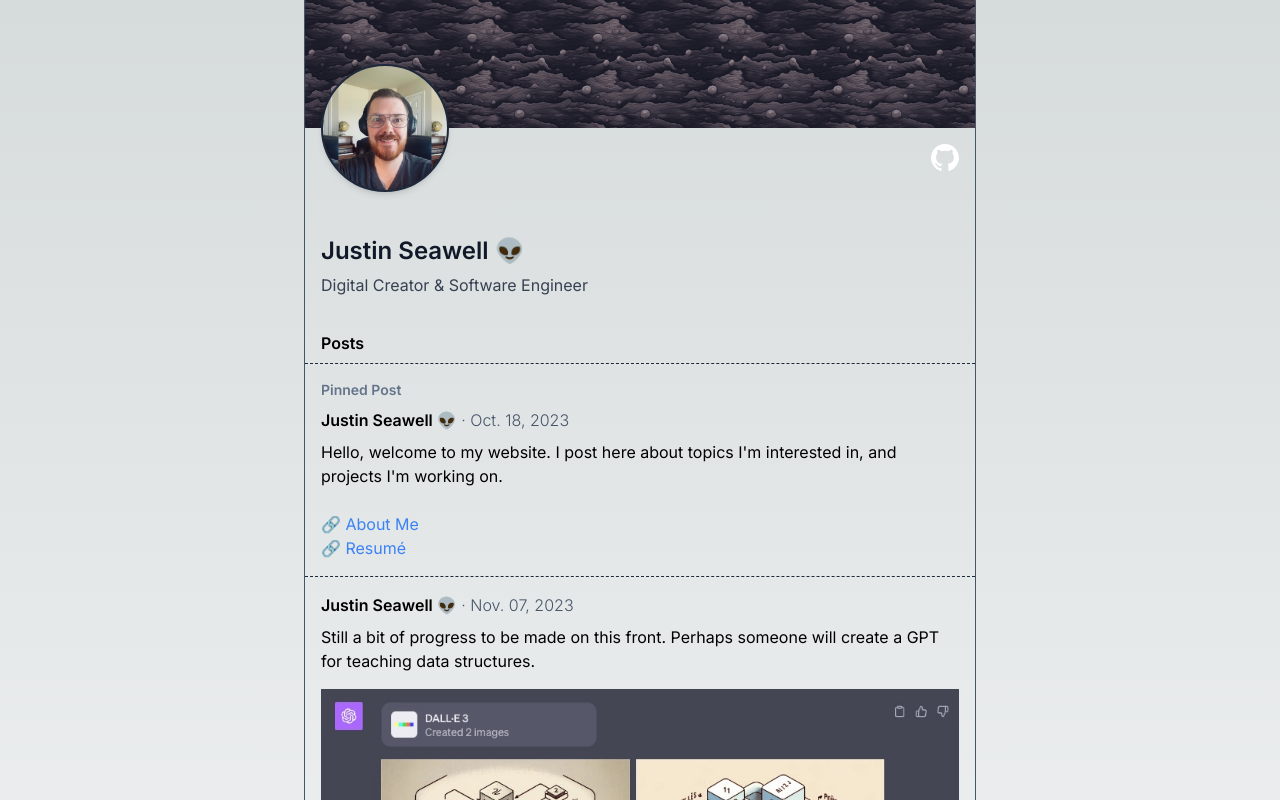
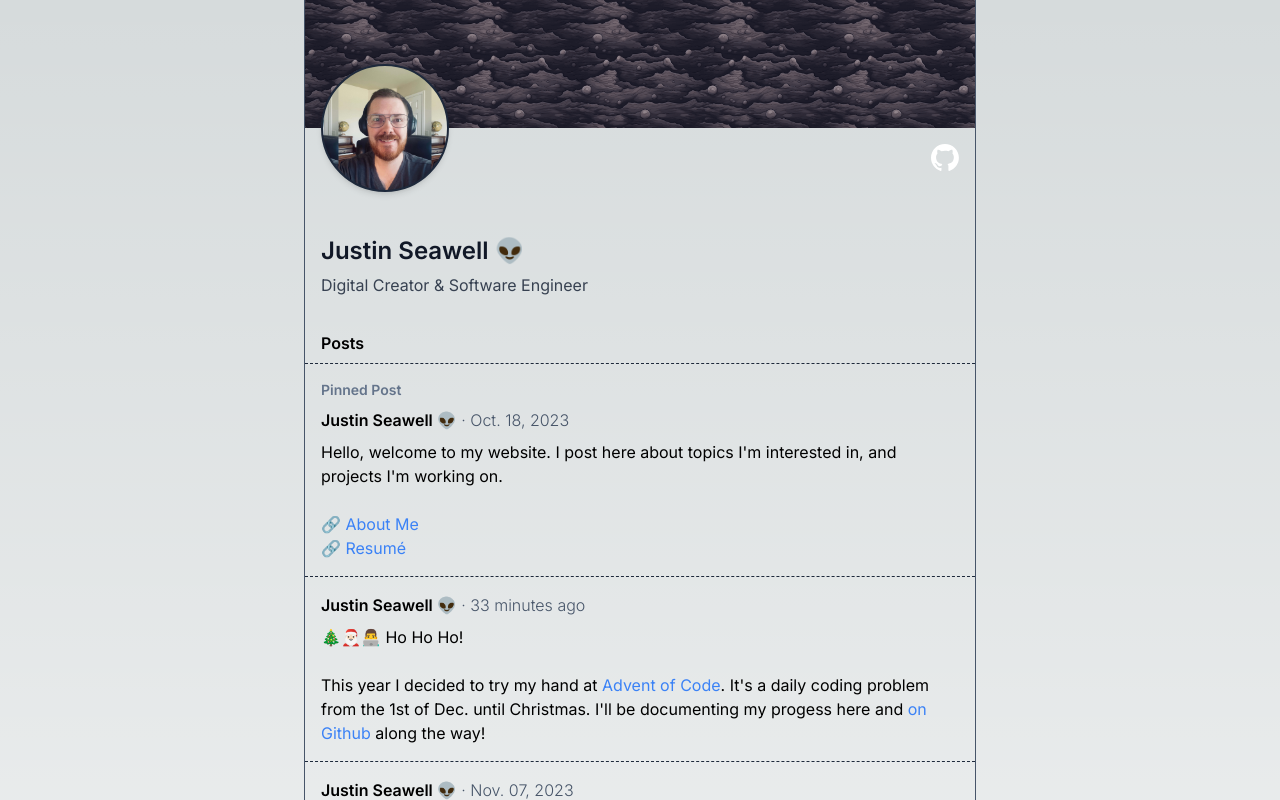
Before and after one commit to jpseawell/personal-site, a Next.js app: page / in a window 1280 px wide. Shown: the top 800 px of the page. Built offline with nearby package versions, Linux system fonts and the light colour scheme.

Commit message:
feat: aoc 2023 post

```diff
--- a/data/posts.ts
+++ b/data/posts.ts
@@ -22,6 +22,14 @@ export const posts: Post[] = [
     pinned: true,
     content:
       'Hello, welcome to my website. I post here about topics I\'m interested in, and projects I\'m working on. <br /><br />🔗 <a href="/about" class="link">About Me</a> <br />🔗 <a href="/resume" class="link">Resumé</a>',
+  },
+  // Not Pinned
+  {
+    id: 4,
+    date: "2023-12-05T22:34:32.027Z",
+    pinned: false,
+    content:
+      '🎄🎅🏻👨‍💻 Ho Ho Ho!<br /><br />This year I decided to try my hand at <a href="https://adventofcode.com/2023" target="_blank" class="link">Advent of Code</a>. It\'s a daily coding problem from the 1st of Dec. until Christmas. I\'ll be documenting my progess here and <a href="https://github.com/jpseawell/aoc" class="link" target="_blank">on Github</a> along the way!',
   },
   {
     id: 3,
```
